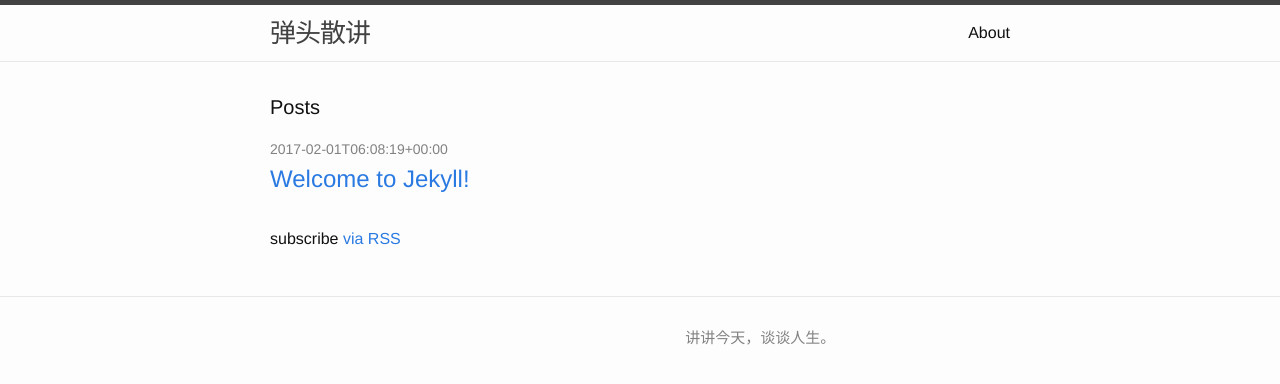
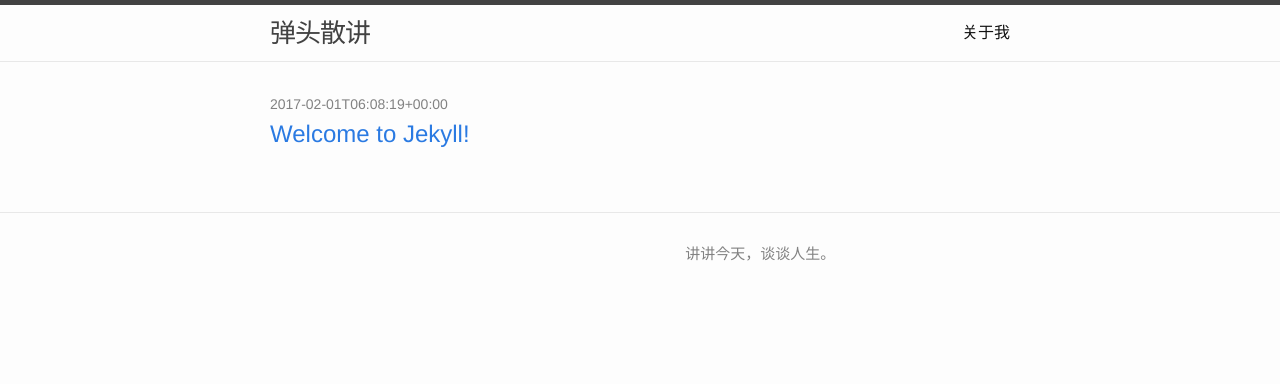
Before and after one commit to WzDTj/WzDTj.github.io, a Jekyll site: the page built from index.html, in a window 1280 px wide. Shown: the top 384 px of the page. Built offline with Jekyll 4.4.1, drawn with Linux system fonts in a browser that asks for light colours.

Commit message:
Update index.html

```diff
--- a/index.html
+++ b/index.html
@@ -37,7 +37,7 @@
       </span>
 
       <div class="trigger">
-          <a class="page-link" href="/about/">About</a>
+          <a class="page-link" href="/about/">关于我</a>
       </div>
     </nav>
 
@@ -48,25 +48,18 @@
       <div class="wrapper">
         <div class="home">
 
-  <h1 class="page-heading">Posts</h1>
-
-  {% for post in site.posts %}
   <ul class="post-list">
+      {% for post in site.posts %}
       <li>
         <span class="post-meta">{{ post.date | date_to_xmlschema }}</span>
-
         <h2>
           <a class="post-link" href="{{ post.url }}"> {{ post.title }} </a>
         </h2>
       </li>
+      {% endfor %}
 
   </ul>
-  {% endfor %}
-
-  <p class="rss-subscribe">subscribe <a href="/feed.xml">via RSS</a></p>
-
 </div>
-
       </div>
     </main>
 
```
